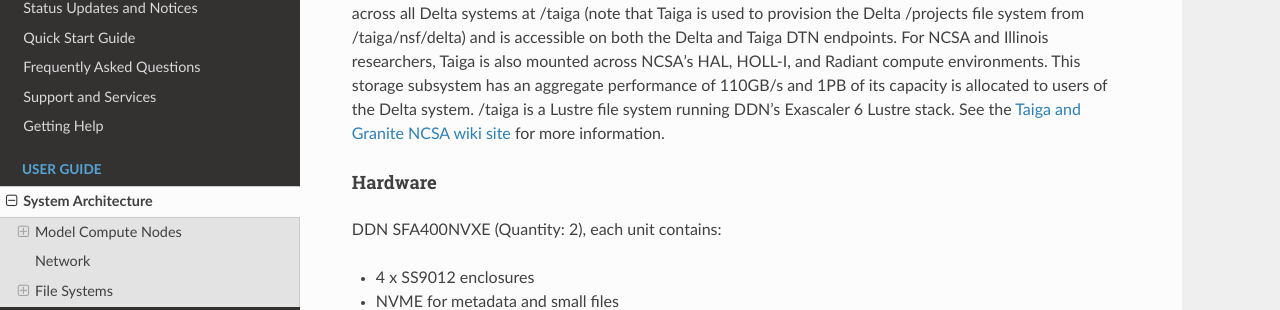
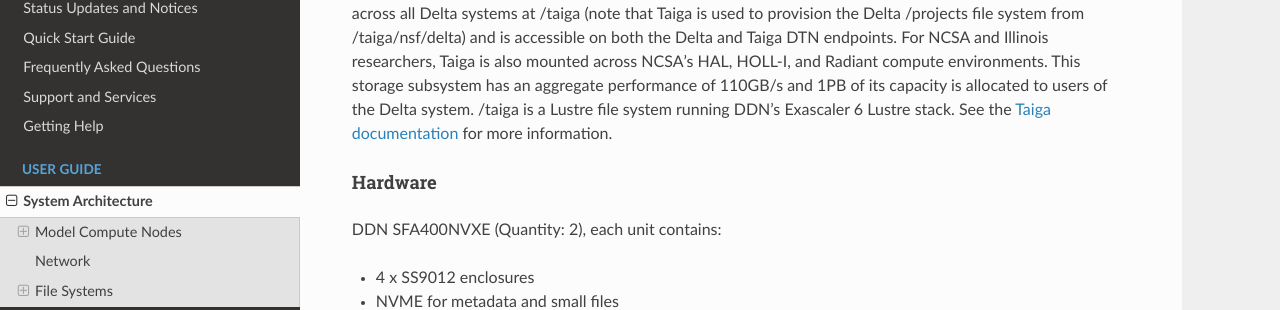
Before and after one commit to ncsa/Delta_doc, a Sphinx documentation site: the page built from docs/source/user_guide/architecture.rst, in a window 1280 px wide and 900 px high, scrolled down 7949 px. Shown: the part 158-468 px from the top of the window. Built offline with Sphinx 7.4.7 and the Read the Docs theme 2.0.0, drawn with Linux system fonts in a browser that asks for light colours.

Commit message:
Update architecture.rst updated link to taiga documentation
updated link to taiga documentation to new RTD page.

```diff
--- a/docs/source/user_guide/architecture.rst
+++ b/docs/source/user_guide/architecture.rst
@@ -387,7 +387,7 @@ This file system is mounted across all Delta systems at /taiga (note that Taiga
 For NCSA and Illinois researchers, Taiga is also mounted across NCSA's HAL, HOLL-I, and Radiant compute environments.
 This storage subsystem has an aggregate performance of 110GB/s and 1PB of its capacity is allocated to users of the Delta system.
 /taiga is a Lustre file system running DDN's Exascaler 6 Lustre stack.
-See the `Taiga and Granite NCSA wiki site <https://wiki.ncsa.illinois.edu/pages/viewpage.action?pageId=148538533>`_ for more information.
+See the `Taiga documentation <https://docs.ncsa.illinois.edu/systems/taiga/>`_ for more information.
 
 Hardware
 $$$$$$$$$$
```
